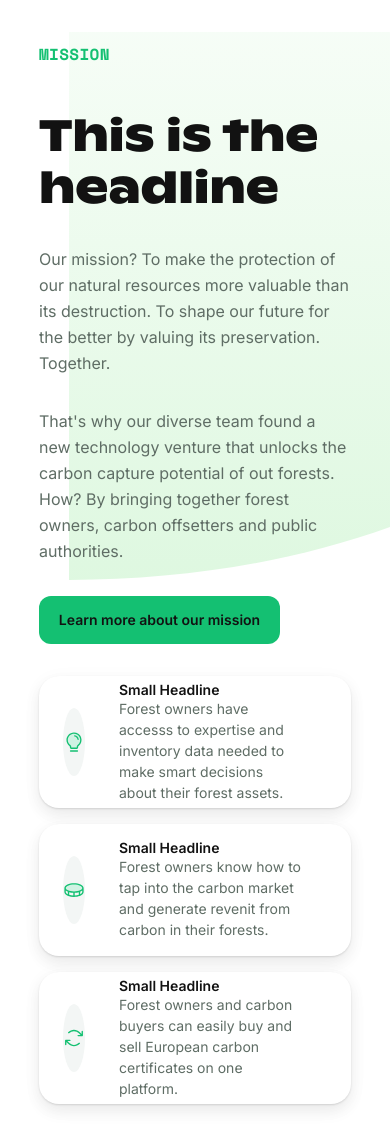
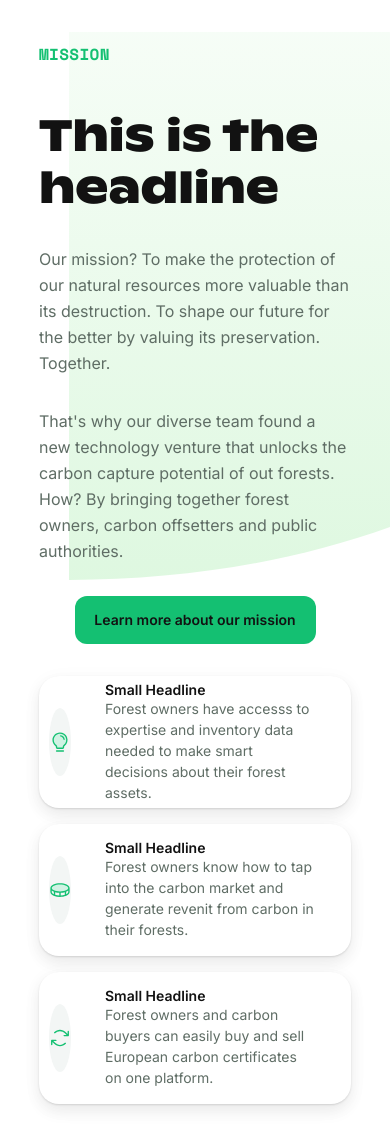
Before and after one commit to lialila/tree-mission, a Next.js app: page / in a window 390 px wide. Shown: the top 1148 px of the page. Built offline with nearby package versions, Linux system fonts and the light colour scheme.

Commit message:
Add responsive

```diff
--- a/app/page.module.scss
+++ b/app/page.module.scss
@@ -1,7 +1,7 @@
 .main {
   display: flex;
   justify-content: space-evenly;
-  align-items: center; //gap: 8rem;
+  align-items: center;
   background-image: url('/Background-Shape.svg');
   background-repeat: no-repeat;
   background-position: right top;
@@ -136,7 +136,7 @@
   }
 }
 
-@media (max-width: 960px) {
+@media (min-width: 701px) and (max-width: 960px) {
   .main {
     // margin: auto;
     margin-top: 2rem;
@@ -155,13 +155,43 @@
   }
   .cards {
     width: 80vw;
-    margin-bottom: 15rem;
+    margin-bottom: 5rem;
   }
   .card {
     width: 80vw;
-    // height: 48px;
+    padding: 10px;
   }
 }
+@media (max-width: 701px) {
+  .main {
+    // margin: auto;
+    margin-top: 2rem;
+    display: flex;
+    flex-direction: column;
+    justify-content: center;
+    align-items: center;
+    gap: 32px;
+    h3,
+    p {
+      margin: 0;
+    }
+  }
+  .left {
+    width: 80vw;
+    button {
+      align-self: center;
+    }
+  }
+  .cards {
+    width: 80vw;
+    margin-bottom: 2rem;
+  }
+  .card {
+    width: 80vw;
+    padding: 10px;
+  }
+}
+
 /* Enable hover only on non-touch devices */
 // @media (hover: hover) and (pointer: fine) {
 //   .card:hover {
@@ -257,7 +287,7 @@
 //   }
 // }
 
-// /* Tablet and Smaller Desktop */
+/* Tablet and Smaller Desktop */
 // @media (min-width: 701px) and (max-width: 1120px) {
 //   .grid {
 //     grid-template-columns: repeat(2, 50%);
```
